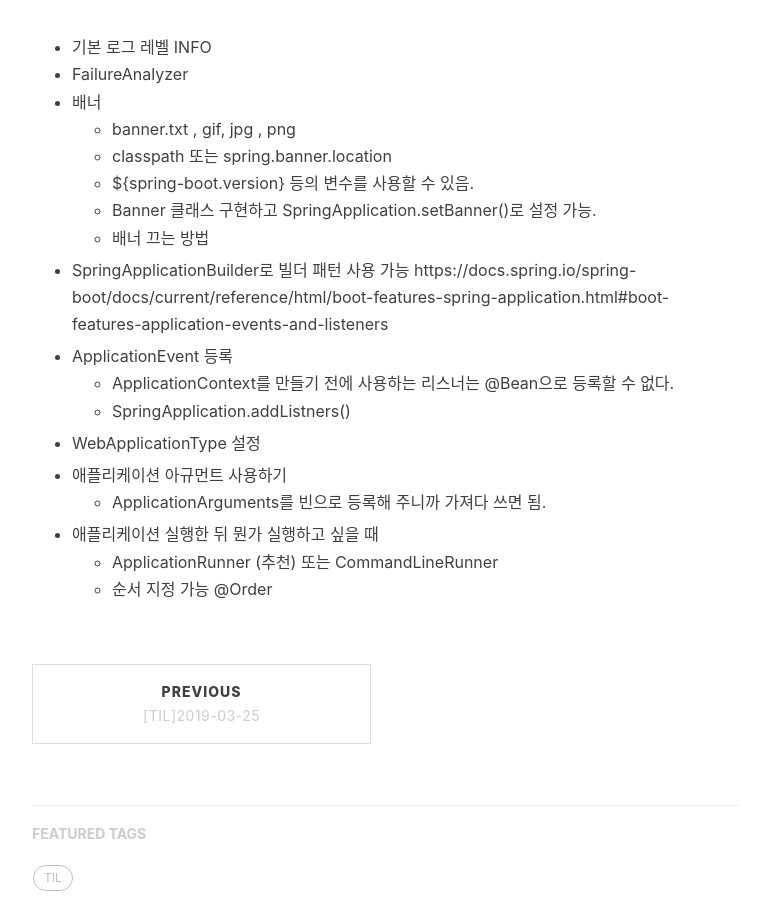
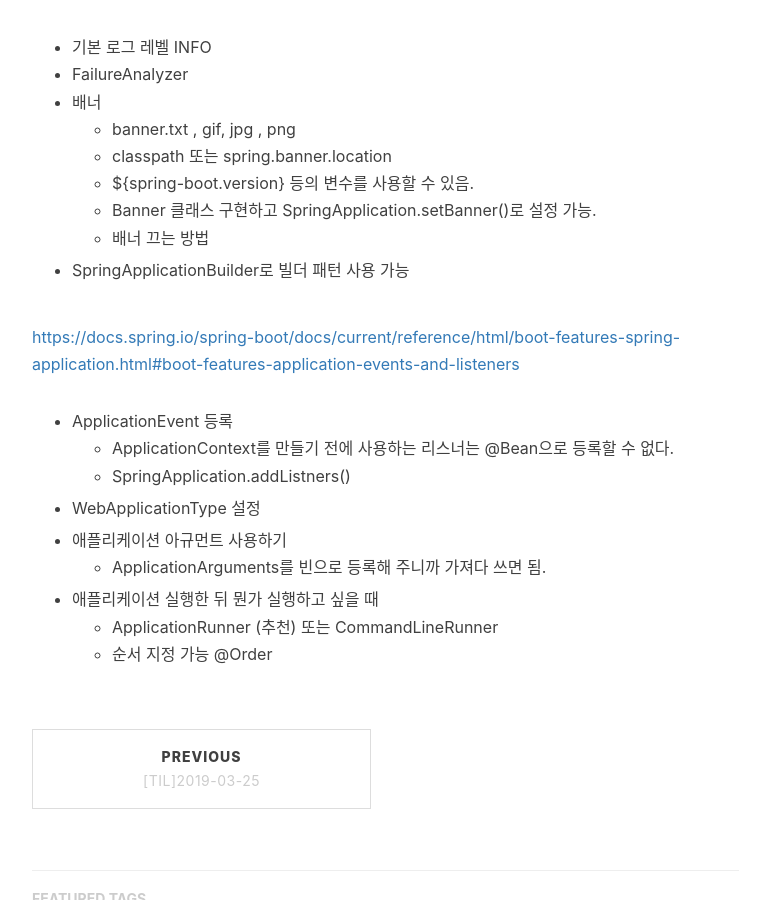
Before and after one commit to changjun89/changjun89.github.io, a Jekyll site: the page built from _posts/2019-03-25-springboot_1.md, in a window 1280 px wide and 900 px high, scrolled down 749 px. Shown: the whole window, without its empty margins (233-1003 px from the left). Built offline with Jekyll 4.4.1, drawn with Linux system fonts in a browser that asks for light colours; nearby versions of some CDN libraries; comment, search, counter and statistics services are not loaded.

Commit message:
[SpringBoot] SpringApplication 링크수정

```diff
--- a/_posts/2019-03-25-springboot_1.md
+++ b/_posts/2019-03-25-springboot_1.md
@@ -11,7 +11,7 @@
 
 > [SpringBoot]SpringApplication
 
-https://docs.spring.io/spring-boot/docs/current/reference/html/boot-features-spring-application.html#boot-features-spring-application
+<https://docs.spring.io/spring-boot/docs/current/reference/html/boot-features-spring-application.html#boot-features-spring-application>
 
 * 기본 로그 레벨 INFO
 * FailureAnalyzer
@@ -22,7 +22,9 @@
     * Banner 클래스 구현하고 SpringApplication.setBanner()로 설정 가능.
     * 배너 끄는 방법
 * SpringApplicationBuilder로 빌더 패턴 사용 가능
-https://docs.spring.io/spring-boot/docs/current/reference/html/boot-features-spring-application.html#boot-features-application-events-and-listeners
+
+
+<https://docs.spring.io/spring-boot/docs/current/reference/html/boot-features-spring-application.html#boot-features-application-events-and-listeners>
 
 * ApplicationEvent 등록
     * ApplicationContext를 만들기 전에 사용하는 리스너는 @Bean으로 등록할 수 없다.
```
